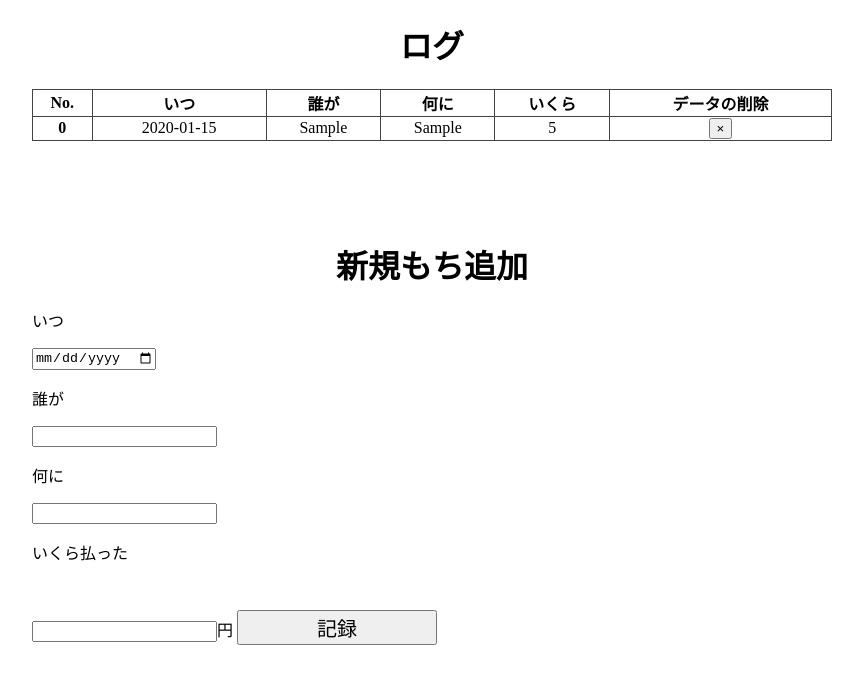
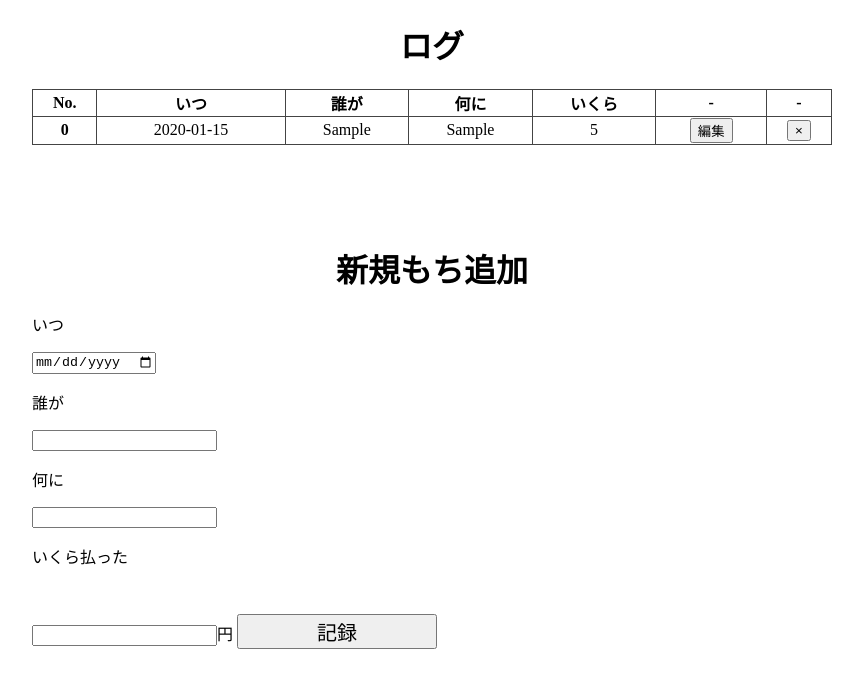
Before and after one commit to dorara-m/debt-log, a Vue app: page / in a window 1280 px wide. Both pictures are taken after typing "2020-01-15", "Sample", "Sample", "5" into the empty fields and a click on the button "記録". Shown: the top 688 px of the page, without its empty margins (208-1071 px from the left). Built offline with nearby package versions, Linux system fonts and the light colour scheme.

Commit message:
add: 削除ボタン、確認機能も追加

```diff
--- a/src/App.vue
+++ b/src/App.vue
@@ -11,7 +11,8 @@
             <th>誰が</th>
             <th>何に</th>
             <th>いくら</th>
-            <th>データの削除</th>
+            <th>-</th>
+            <th>-</th>
           </tr>
         </thead>
         <tbody>
@@ -21,15 +22,24 @@
             <td>{{mochi.person}}</td>
             <td>{{mochi.label}}</td>
             <td>{{mochi.price}}</td>
-            <td><button>×</button></td>
+            <td><button>編集</button></td>
+            <td><button v-on:click="mochiSave(mochi)">×</button></td>
           </tr>
         </tbody>
       </table>
+
+      <div class="modalWrap" v-if="isOpenModal">
+        <div class="confirmModal">
+          <p>本当に削除してもいいですか？</p>
+          <button v-on:click="mochiRemove(true)">はい</button>
+          <button v-on:click="mochiRemove(false)">いいえ</button>
+        </div>
+      </div>
     </div>
 
     <div class="app-content app-input">
       <h1>新規もち追加</h1>
-      <p class="error" v-if="isError">未入力の箇所があります</p>
+      <p class="error" v-if="inputError">未入力の箇所があります</p>
       <form class="add-form" v-on:submit.prevent="mochiAdd">
         <p>いつ</p>
         <input type="date" ref="date">
@@ -69,7 +79,9 @@ export default {
   data: function(){
     return {
       mochis: [],
-      isError: false
+      inputError: false,
+      tmpMochi: {},
+      isOpenModal: false
     }
   },
   watch: {
@@ -91,7 +103,7 @@ export default {
       const price = this.$refs.price;
 
       if (!date.value.length || !person.value.length || !label.value.length || !price.value.length) {
-        this.isError = true;
+        this.inputError = true;
         return;
       }
 
@@ -107,7 +119,18 @@ export default {
       person.value = '';
       label.value = '';
       price.value = '';
-      this.isError = false;
+      this.inputError = false;
+    },
+    mochiSave: function(item) {
+      this.tmpMochi = item;
+      this.isOpenModal = true;
+    },
+    mochiRemove: function(isYes) {
+      if (isYes) {
+        const index = this.mochis.indexOf(this.tmpMochi);
+        this.mochis.splice(index, 1);
+      }
+      this.isOpenModal = false;
     }
   }
 }
```
